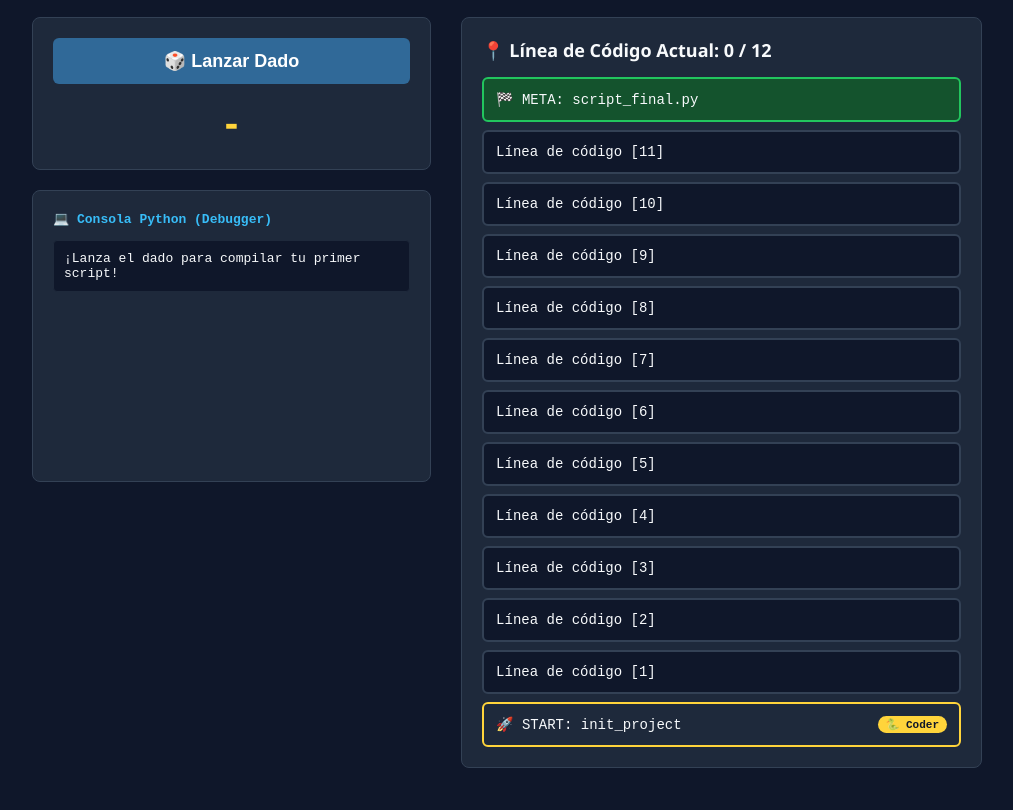
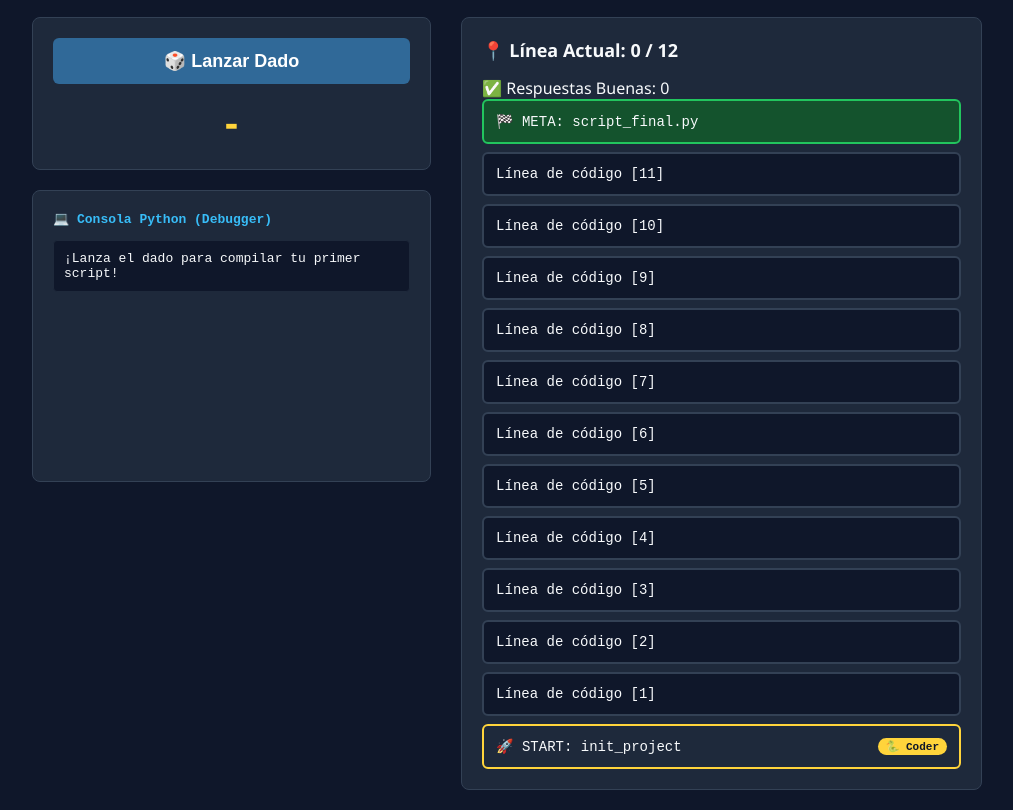
Before and after one commit to cinviri0486genius-10/Desafio2_Pythonstart, a plain HTML site: page index.html in a window 1280 px wide. Shown: the part 125-935 px from the top of the page, without its empty margins (133-1146 px from the left). Before the commit the page ends 913 px from the top, so only its background shows below. Drawn offline with Linux system fonts and the light colour scheme.

Commit message:
Update index.html

```diff
--- a/index.html
+++ b/index.html
@@ -31,9 +31,11 @@
 
         <!-- Panel Derecho: El Tablero de la Serpiente -->
         <div class="tablero-seccion">
-            <div class="marcador-posicion">📍 Línea de Código Actual: <span id="posicion-texto">0</span> / 12</div>
+            <div class="marcador-posicion">📍 Línea Actual: <span id="posicion-texto">0</span> / 12</div>
+            <!-- NUEVO: Contador de respuestas buenas -->
+            <div class="marcador-buenas">✅ Respuestas Buenas: <span id="contador-buenas">0</span></div>
             <div class="tablero-grid" id="tablero">
-                <!-- Las 12 casillas se generan dinámicamente aquí -->
+                <!-- Las casillas se generan dinámicamente aquí -->
             </div>
         </div>
     </div>
@@ -43,6 +45,7 @@
         <div class="modal-content">
             <h2>🏆 ¡Master Python Developer!</h2>
             <p>Has corregido todos los SyntaxError y tu programa se ejecutó al 100% con éxito.</p>
+            <p>Lograste un total de <span id="total-buenas">0</span> respuestas correctas. ⭐</p>
             <button onclick="reiniciarJuego()">🔄 Volver a Correr</button>
         </div>
     </div>
```
